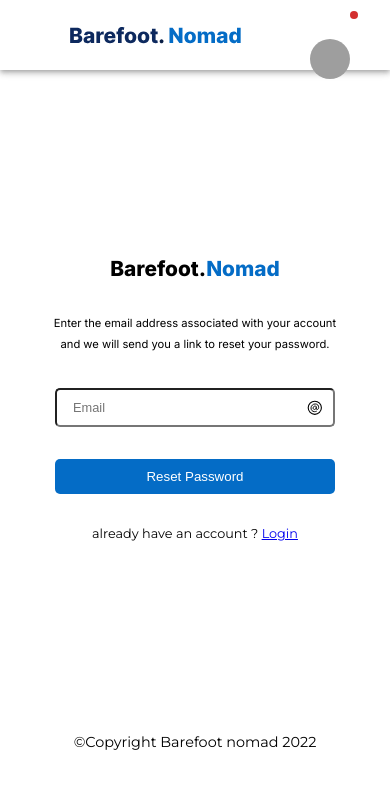
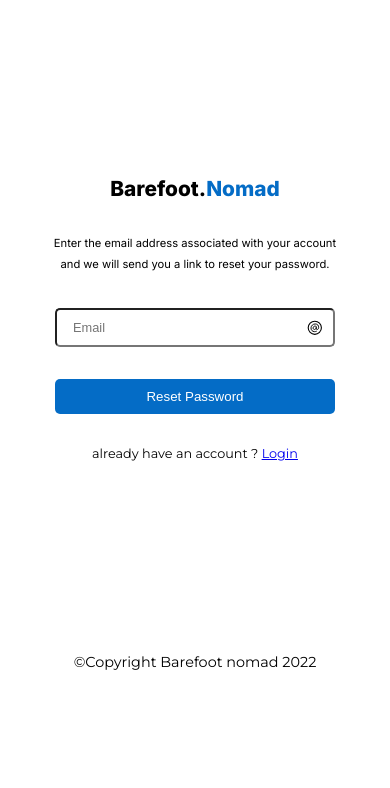
Before and after one commit to atlp-rwanda/bravo-bn-fe, a React (Create React App) app: page /reset in a window 390 px wide. Shown: the top 788 px of the page. Built offline with nearby package versions, Linux system fonts and the light colour scheme; grey boxes are pictures that could not be loaded; some icons are missing.

Commit message:
ft(user-requests-page): fix navbar

```diff
--- a/src/App.js
+++ b/src/App.js
@@ -1,13 +1,9 @@
 import React from 'react'
 import Router from './routes'
-import Nav from './components/NavDummy';
 
 const App = () => {
     return (
-        <>
-            <Nav />
             <Router />
-        </>
     );
 }
 
--- a/src/components/dashboard/Dash.js
+++ b/src/components/dashboard/Dash.js
@@ -1,12 +1,10 @@
 import React, { useState } from "react";
 import Contents from "./Contents";
-import Navbar from "./Navbar";
 import Footer from "./footer";
 
 const Dash = () => {
   return (
     <div className="dashboard-container">
-      <Navbar />
       <Contents />
       <Footer />
     </div>
--- a/src/components/dashboard/Navbar.js
+++ /dev/null
@@ -1,24 +0,0 @@
-import React from "react";
-import barefootLogo from "../../assets/Barefoot. Nomads.svg";
-import NotificationsIcon from "@mui/icons-material/Notifications";
-
-const Navbar = () => {
-  return (
-    <div className="navbar">
-      <div className="left">
-        <span>
-          <img src={barefootLogo} className="logo" alt="Barefoot logo" />
-        </span>
-      </div>
-      <div className="right">
-        <NotificationsIcon />
-        <img
-          src="https://media-exp1.licdn.com/dms/image/C4E03AQGls0evv2rK2Q/profile-displayphoto-shrink_800_800/0/1584021640268?e=1665619200&v=beta&t=uO5zwr2Fb3xIvgCRLaT-U9OLTlSrt8W7Fi9bYpk2zSI"
-          alt=""
-        />
-      </div>
-    </div>
-  );
-};
-
-export default Navbar;
--- a/src/styles/Navbar.scss
+++ b/src/styles/Navbar.scss
@@ -1,49 +1,35 @@
+.navbar{
+    background: $primaryColor;
+    box-shadow: none;
+    padding-top: 10px ;
+    padding-bottom: 40px ;
+}
 
-.navbar{
-    display: flex;
-    align-items: center;
-    justify-content: space-between;
-    background-color:$primaryColor;
-    height: 70px;
-    margin-bottom: 10px;
-    padding: 3px 0px;
-    width: 100vw;
+.notification-icon{
+    color: $thirdColor;
+}
+.menu-icon{
+    color: $thirdColor;
+}
 
-    div{
-        flex: 1;
-     }
-     .left{
-        margin-left: 30px;
-        span{
-            font-weight: bolder;
-            &:last-child{
-                color: $secondaryColor;
-            }
-        }
-     }
-
-    .right{
-        display: flex;
-        justify-content: flex-end;
-        align-items: center;
-        margin-right: 30px;
-        img{
-            width: 30px;
-            height: 30px;
-            border-radius: 50%;
-            object-fit: cover;
-            padding: 0px 15px;
-            cursor: pointer;
-        }
-    }
-
+.navlink{
+    text-decoration: none;
+    color: $thirdColor;
+    text-transform: none;
+    font-size: 0.750rem;
+    font-weight: 600;
+}
+.active{
+    color: $secondaryColor;
 
 }
-
-@media (max-width:780px) {
- .navbar{
-    display: flex;
-    justify-content: center;
-    width: 100%;
- }
+.active::before{
+    content: '';
+    height: 5px;
+    width: 5px;
+    background: $secondaryColor;
+    position: absolute;
+    border-radius: 50%;
+    left: 45%;
+    top: 90%;
 }
--- a/src/styles/navbar.scss
+++ b/src/styles/navbar.scss
@@ -1,49 +1,35 @@
+.navbar{
+    background: $primaryColor;
+    box-shadow: none;
+    padding-top: 10px ;
+    padding-bottom: 40px ;
+}
 
-.navbar{
-    display: flex;
-    align-items: center;
-    justify-content: space-between;
-    background-color:$primaryColor;
-    height: 70px;
-    margin-bottom: 10px;
-    padding: 3px 0px;
-    width: 100vw;
+.notification-icon{
+    color: $thirdColor;
+}
+.menu-icon{
+    color: $thirdColor;
+}
 
-    div{
-        flex: 1;
-     }
-     .left{
-        margin-left: 30px;
-        span{
-            font-weight: bolder;
-            &:last-child{
-                color: $secondaryColor;
-            }
-        }
-     }
-
-    .right{
-        display: flex;
-        justify-content: flex-end;
-        align-items: center;
-        margin-right: 30px;
-        img{
-            width: 30px;
-            height: 30px;
-            border-radius: 50%;
-            object-fit: cover;
-            padding: 0px 15px;
-            cursor: pointer;
-        }
-    }
-
+.navlink{
+    text-decoration: none;
+    color: $thirdColor;
+    text-transform: none;
+    font-size: 0.750rem;
+    font-weight: 600;
+}
+.active{
+    color: $secondaryColor;
 
 }
-
-@media (max-width:780px) {
- .navbar{
-    display: flex;
-    justify-content: center;
-    width: 100%;
- }
+.active::before{
+    content: '';
+    height: 5px;
+    width: 5px;
+    background: $secondaryColor;
+    position: absolute;
+    border-radius: 50%;
+    left: 45%;
+    top: 90%;
 }
```
